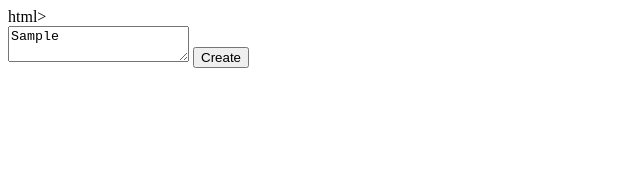
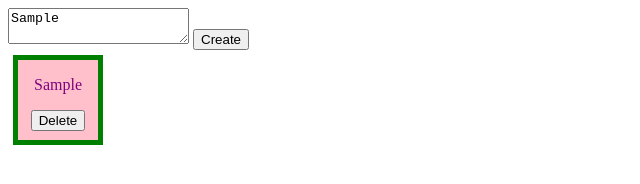
Before and after one commit to guthb/SP_JS_EVENT_LISTENERS_DYNAMIC_CARDS, a plain HTML site: page index.html in a window 1280 px wide. Both pictures are taken after typing "Sample" into the empty fields and a click on the button "Create". Shown: the whole page, without its empty margins (0-640 px from the left). Drawn offline with Linux system fonts and the light colour scheme.

Commit message:
working card soultion

```diff
--- a/cards.css
+++ b/cards.css
@@ -0,0 +1,11 @@
+
+.card {
+    background-color: pink;
+    color: purple;
+    text-align: center;
+    width: 80px;
+    height: 80px;
+    display: inline-block;
+    margin: 5px;
+    border: 5px solid green;
+}
--- a/cards.js
+++ b/cards.js
@@ -0,0 +1,49 @@
+// When the user enters in text into the text area and then clicks the create button,
+//create a new card element in the DOM. You decide the height/width of the card.
+// When the user clicks the Delete button, the containing card, and no other cards,
+//should then be removed from the DOM. Not just made invisible, actually
+//removed from the DOM.
+
+//define varibles to be used:
+//varibles for holding text enterened, the card add button, the div for the holding
+//the card and a count for the cards
+//
+var textEntered = document.getElementById("inputText");
+var newCardButton = document.getElementById("createButton");
+var cardHolder = document.getElementById("cardHolder");
+var cardCount = 0;
+
+//buld a fuction that adds a card to the <div>
+var cardAddtionToDom = function(){
+  //populate varible to hold text
+  var cardText = textEntered.value;
+
+  //perform error checking and if entered correctly enter a card and delete
+  //button into the div card placeholder and increment the card count
+  if (cardText === "") {
+    alert("Please Enter Some Text For Your Card")
+
+    } else {
+        var cardStringToDom = "<section class='card' id='card" +
+          cardCount + "''> <p>" + cardText +
+          "</p> <button id='delete'>Delete</button></section>"
+        cardHolder.innerHTML += cardStringToDom;
+        cardCount ++;
+    };
+};
+
+//call function on click of button
+newCardButton.addEventListener("click", cardAddtionToDom)
+
+//build a function that deletes a card from the <div>
+var cardDeletionFromDom = function(event){
+    console.log("event", event);
+    if (event.target.id === "delete") {
+        locationOfChild = event.target.parentNode;
+        cardHolder.removeChild(locationOfChild);
+    }
+
+};
+
+//call function on click of delete button
+cardHolder.addEventListener("click", cardDeletionFromDom);
--- a/index.html
+++ b/index.html
@@ -1,11 +1,13 @@
-html>
+<!DOCTYPE html>
+<html lang="en">
 <head>
+    <meta charset="UTF-8">
     <title>Card Exercise</title>
     <link rel="stylesheet" type="text/css" href="cards.css">
 </head>
 <body>
     <div id="cardMaker">
-        <textarea id="textInput"></textarea>
+        <textarea id="inputText"></textarea>
         <button id="createButton">Create</button>
     </div>
 
```
